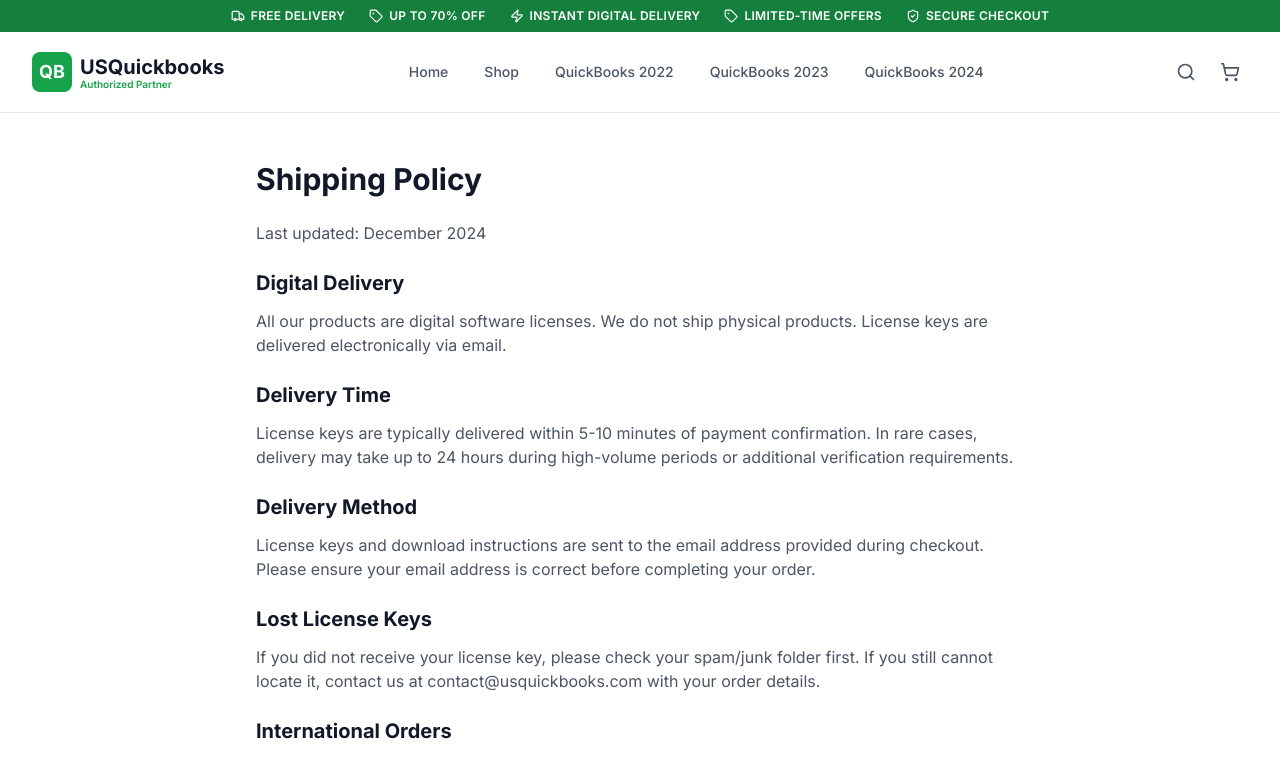
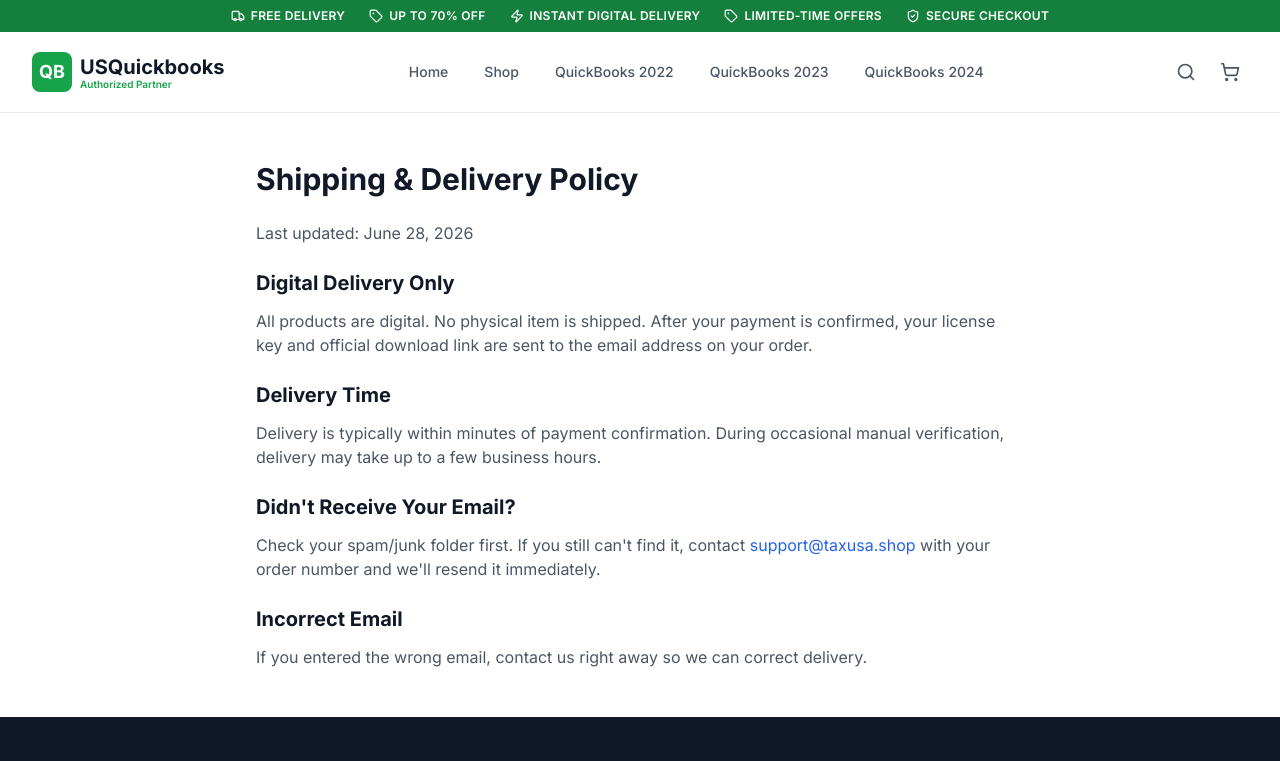
Before and after one commit to irmafiguero199/quiickbooks, a React (Vite) app in the folder quickbooks-shop/: page /shipping-policy in a window 1280 px wide. Shown: the top 761 px of the page. Built offline with nearby package versions, Linux system fonts and the light colour scheme.

Commit message:
Update Shipping Policy to Shipping & Delivery Policy

```diff
--- a/quickbooks-shop/src/pages/ShippingPolicy.jsx
+++ b/quickbooks-shop/src/pages/ShippingPolicy.jsx
@@ -3,22 +3,24 @@
 export default function ShippingPolicy() {
   return (
     <>
-      <SEO title="Shipping Policy" description="USQuickbooks shipping and delivery policy." pathname="/shipping-policy" />
+      <SEO title="Shipping & Delivery Policy" description="TaxUSA shipping and delivery policy for digital products." pathname="/shipping-delivery" />
       <div className="container-main py-12">
         <div className="max-w-3xl mx-auto">
-          <h1 className="text-3xl font-bold text-gray-900 mb-6">Shipping Policy</h1>
+          <h1 className="text-3xl font-bold text-gray-900 mb-6">Shipping & Delivery Policy</h1>
           <div className="prose prose-gray max-w-none text-gray-600">
-            <p className="mb-4">Last updated: December 2024</p>
-            <h2 className="text-xl font-bold text-gray-900 mt-6 mb-3">Digital Delivery</h2>
-            <p className="mb-4">All our products are digital software licenses. We do not ship physical products. License keys are delivered electronically via email.</p>
+            <p className="mb-4">Last updated: June 28, 2026</p>
+
+            <h2 className="text-xl font-bold text-gray-900 mt-6 mb-3">Digital Delivery Only</h2>
+            <p className="mb-4">All products are digital. No physical item is shipped. After your payment is confirmed, your license key and official download link are sent to the email address on your order.</p>
+
             <h2 className="text-xl font-bold text-gray-900 mt-6 mb-3">Delivery Time</h2>
-            <p className="mb-4">License keys are typically delivered within 5-10 minutes of payment confirmation. In rare cases, delivery may take up to 24 hours during high-volume periods or additional verification requirements.</p>
-            <h2 className="text-xl font-bold text-gray-900 mt-6 mb-3">Delivery Method</h2>
-            <p className="mb-4">License keys and download instructions are sent to the email address provided during checkout. Please ensure your email address is correct before completing your order.</p>
-            <h2 className="text-xl font-bold text-gray-900 mt-6 mb-3">Lost License Keys</h2>
-            <p className="mb-4">If you did not receive your license key, please check your spam/junk folder first. If you still cannot locate it, contact us at contact@usquickbooks.com with your order details.</p>
-            <h2 className="text-xl font-bold text-gray-900 mt-6 mb-3">International Orders</h2>
-            <p>Since we deliver digitally, we can serve customers worldwide. However, our QuickBooks licenses are specifically for the USA version and may not be compatible with international QuickBooks editions.</p>
+            <p className="mb-4">Delivery is typically within minutes of payment confirmation. During occasional manual verification, delivery may take up to a few business hours.</p>
+
+            <h2 className="text-xl font-bold text-gray-900 mt-6 mb-3">Didn't Receive Your Email?</h2>
+            <p className="mb-4">Check your spam/junk folder first. If you still can't find it, contact <a href="mailto:support@taxusa.shop" className="text-blue-600 hover:underline">support@taxusa.shop</a> with your order number and we'll resend it immediately.</p>
+
+            <h2 className="text-xl font-bold text-gray-900 mt-6 mb-3">Incorrect Email</h2>
+            <p>If you entered the wrong email, contact us right away so we can correct delivery.</p>
           </div>
         </div>
       </div>
```
